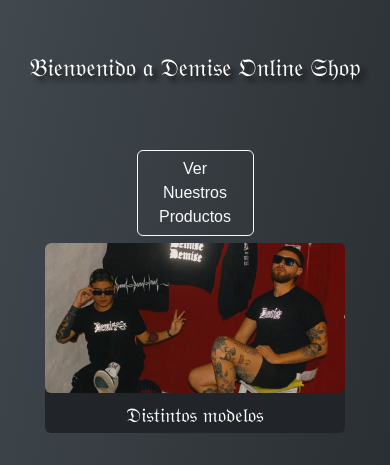
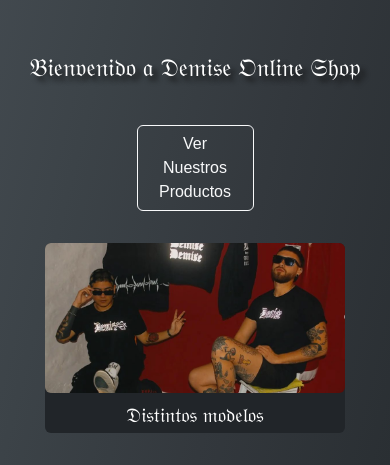
Before and after one commit to fakamda/Pre-entrega-2-DominguezF, a plain HTML site: page index.html in a window 390 px wide. Shown: the part 332-797 px from the top of the page. Drawn offline with nearby package versions, Linux system fonts and the light colour scheme.

Commit message:
Pre-Entrega 2 DominguezF

```diff
--- a/css/estilo.css
+++ b/css/estilo.css
@@ -904,7 +904,8 @@
         display: flex;
         justify-content: center;
         align-items: center;
-        height: 100px;
+        height: 50px;
+        margin-bottom: 50px;
     }
 
     .div-botones a {
```
